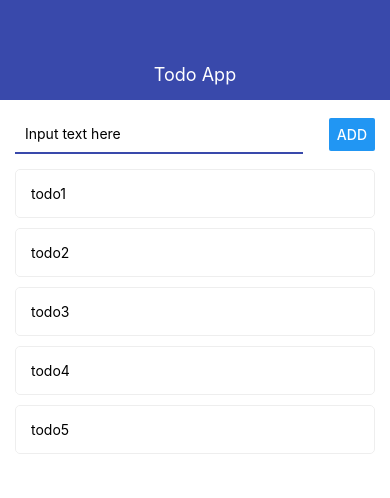
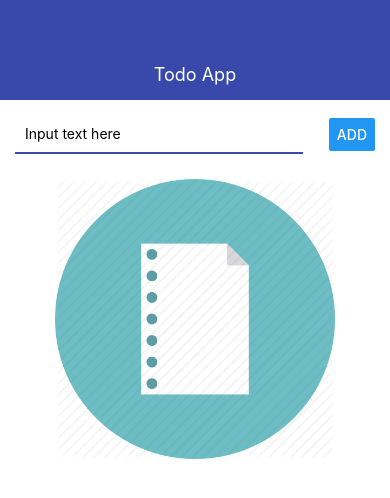
Before and after one commit to sanioka/rn-todo-app, a React Native app: screen / in a window 390 px wide. Shown: the top 498 px of the page. Built offline with nearby package versions, Linux system fonts and the light colour scheme.

Commit message:
image if no any todos

```diff
--- a/App.js
+++ b/App.js
@@ -8,11 +8,11 @@
 
 export default function App() {
   const [todos, setTodos] = useState([
-    {id: '1', title: 'todo1'},
-    {id: '2', title: 'todo2'},
-    {id: '3', title: 'todo3'},
-    {id: '4', title: 'todo4'},
-    {id: '5', title: 'todo5'},
+    // {id: '1', title: 'todo1'},
+    // {id: '2', title: 'todo2'},
+    // {id: '3', title: 'todo3'},
+    // {id: '4', title: 'todo4'},
+    // {id: '5', title: 'todo5'},
   ]);
   const [todoId, setTodoID] = useState(null);
 
--- a/src/screens/MainScreen.js
+++ b/src/screens/MainScreen.js
@@ -1,23 +1,41 @@
 import React from 'react';
 
-import { StyleSheet, Text, View, FlatList } from "react-native";
+import { StyleSheet, Text, View, FlatList, Image } from "react-native";
 import { Todo } from "../components/Todo";
 import { AddTodo } from "../components/AddToto";
 
 export const MainScreen = ({todos, addTodo, removeTodo, openTodo}) => {
+  let content = (
+    <FlatList
+      data={todos}
+      renderItem={({item}) => <Todo todo={item} onRemove={removeTodo} onOpen={openTodo}/>}
+      keyExtractor={item => item.id}
+    />
+  )
+
+  if (todos.length === 0) {
+    content = <View style={styles.imageWrap}>
+      <Image style={styles.image} source={require('../../assets/no-items.png')}/>
+    </View>
+  }
   return (
     <View>
       <AddTodo onSubmit={addTodo}/>
-
-      <FlatList
-        data={todos}
-        renderItem={({item}) => <Todo todo={item} onRemove={removeTodo} onOpen={openTodo}/>}
-        keyExtractor={item => item.id}
-      />
+      {content}
     </View>
   )
 }
 
 const styles = StyleSheet.create({
-
+  imageWrap: {
+    alignItems: 'center',
+    justifyContent: 'center',
+    padding: 10,
+    height: 300,
+  },
+  image: {
+    width: '100%',
+    height: '100%',
+    resizeMode: 'contain',
+  }
 })
```
Also changed, not shown: assets/no-items.png (added).
